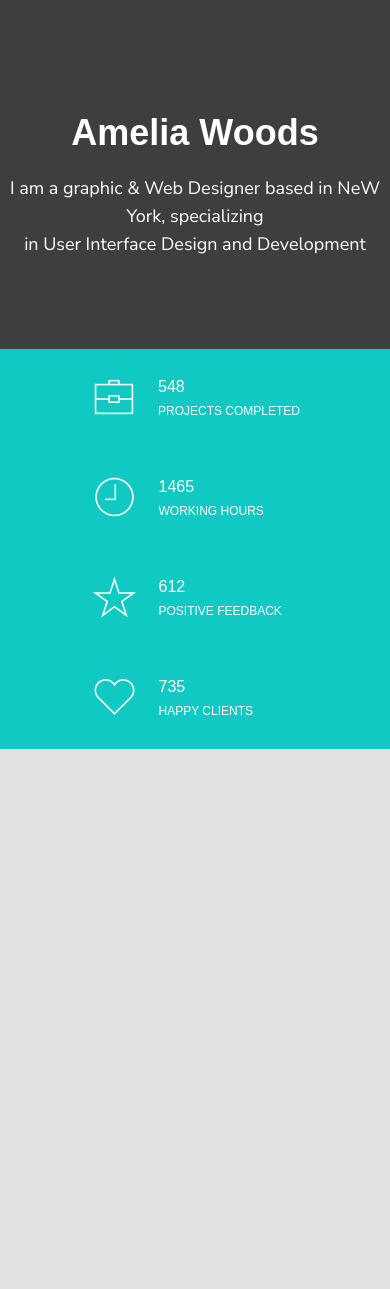
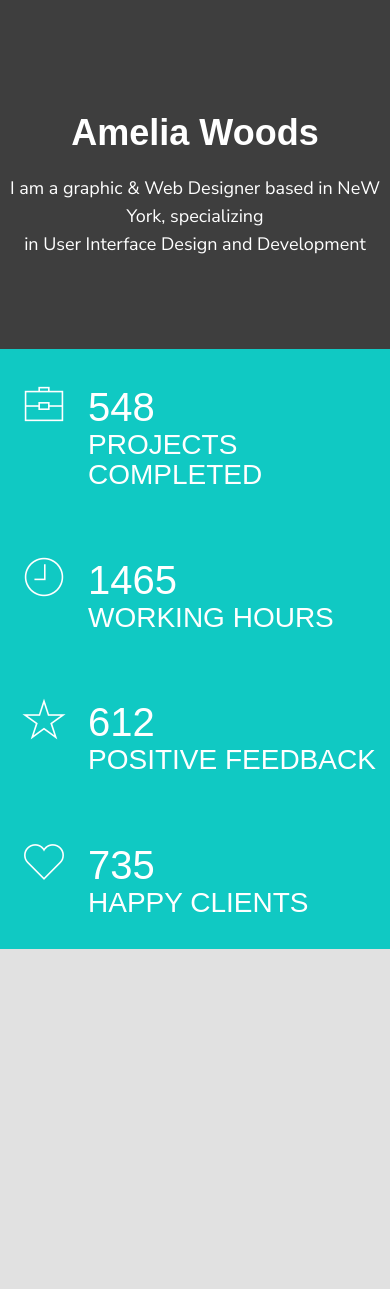
Before and after one commit to Richarddesnoues/maquetteBackOffice, a PHP site: page /pages/about.php in a window 390 px wide. Shown: the part 102-1391 px from the top of the page. Run offline with PHP 8.4, Linux system fonts and the light colour scheme.

Commit message:
amélioration de quelques éléments

```diff
--- a/assets/css/about.css
+++ b/assets/css/about.css
@@ -21,6 +21,8 @@
     grid-row: 1;
     height: 101px;
     background-color: rgb(255, 255, 255);
+    position: sticky;
+    top:0;
 }
 
 
@@ -574,12 +576,13 @@
         display: flex;
         flex-direction: column;
         justify-content: space-around;
-        height: 400px;
+        padding-left: 20px;
+        height: 600px;
     }
 
 
-    .time, .star, .heart {
-        width: 209px;
+    .portfolio, .time, .star, .heart {
+        width: 100%;
     }
 
 
@@ -596,6 +599,13 @@
         grid-row: 5;
     }
 
+    .number {
+        font-size: 2.5em;
+    }
+
+    .icon_text {
+        font-size: 0.7em;
+    }
 
 
 
--- a/assets/css/home.css
+++ b/assets/css/home.css
@@ -10,6 +10,8 @@
 }
 
 .header{
+    position: sticky;
+    top:0;
     grid-column: 1 / span 3;
     grid-row: 1;
     height: 101px;
```
Also changed, not shown: assets/css/contact.css (+18 -0 lines).
